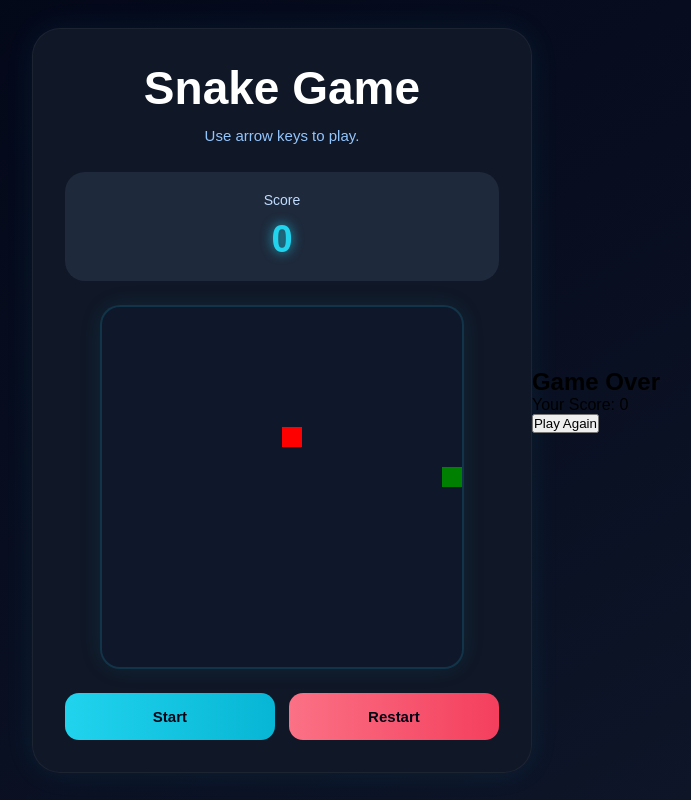
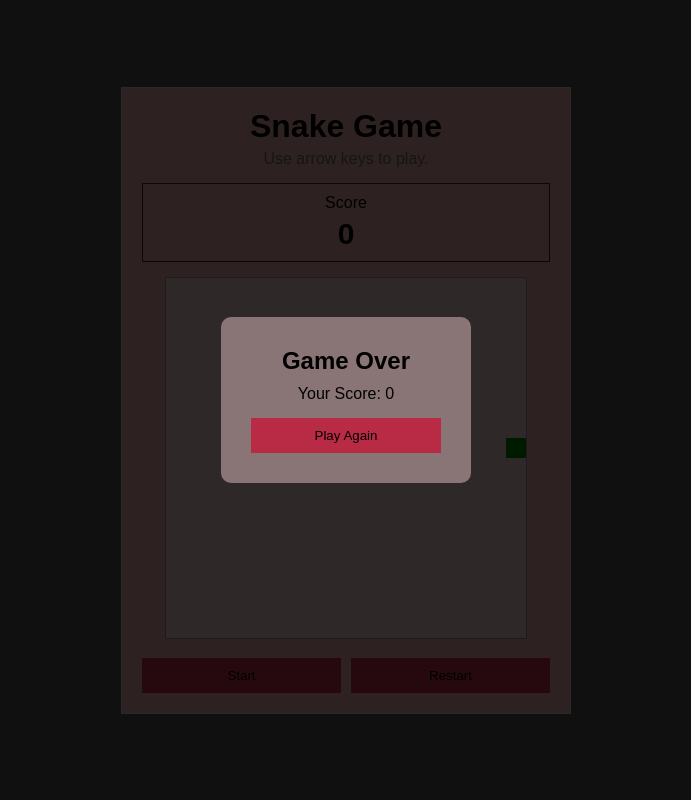
Before and after one commit to juny62017/neon-snake-game, a plain HTML site: page index.html in a window 1280 px wide. Both pictures are taken after a click on the button "Start". Shown: the whole page, without its empty margins (294-985 px from the left). Drawn offline with Linux system fonts and the light colour scheme.

Commit message:
new css
Updated styles for the main layout and game elements.

```diff
--- a/style.css
+++ b/style.css
@@ -1,127 +1,110 @@
-* {
-    margin: 0;
-    padding: 0;
-    box-sizing: border-box;
-    font-family: Arial, sans-serif;
+*{
+    margin:0;
+    padding:0;
+    box-sizing:border-box;
+    font-family:Arial,sans-serif;
 }
 
-body {
-    min-height: 100vh;
-    background: linear-gradient(to bottom right, #020617, #0f172a);
-    display: flex;
-    align-items: center;
-    justify-content: center;
-    padding: 20px;
+body{
+    background:#575151;
+    min-height:100vh;
+    display:flex;
+    justify-content:center;
+    align-items:center;
 }
 
-.main-box {
-    width: 100%;
-    max-width: 500px;
-    background: rgba(17, 24, 39, 0.96);
-    border-radius: 28px;
-    padding: 32px;
-    border: 1px solid rgba(255, 255, 255, 0.05);
-    box-shadow: 0 0 30px rgba(34, 211, 238, 0.08);
+.main-box{
+    width:450px;
+    background:rgb(229, 164, 164);
+    border:1px solid #cccccc;
+    padding:20px;
 }
 
-.top-section {
-    text-align: center;
-    margin-bottom: 28px;
+.top-section{
+    text-align:center;
+    margin-bottom:15px;
 }
 
-h1 {
-    color: white;
-    font-size: 46px;
-    margin-bottom: 12px;
+h1{
+    margin-bottom:5px;
 }
 
-.game-info {
-    color: #93c5fd;
-    font-size: 15px;
+.game-info{
+    color:#666;
 }
 
-.score-area {
-    margin-bottom: 24px;
+.score-area{
+    margin-bottom:15px;
 }
 
-.score-card {
-    background: #1e293b;
-    padding: 20px;
-    border-radius: 20px;
-    text-align: center;
+.score-card{
+    border:1px solid #352727;
+    padding:10px;
+    text-align:center;
 }
 
-.score-label {
-    color: #bfdbfe;
-    font-size: 14px;
-    margin-bottom: 10px;
+.score-label{
+    margin-bottom:5px;
 }
 
-.score-number {
-    color: #22d3ee;
-    font-size: 38px;
-    text-shadow: 0 0 12px rgba(34, 211, 238, 0.8);
+.score-number{
+    font-size:30px;
 }
 
-.game-area {
-    display: flex;
-    justify-content: center;
+.game-area{
+    text-align:center;
 }
 
-#gameCanvas {
-    background: #0f172a;
-    border-radius: 20px;
-    border: 2px solid rgba(34, 211, 238, 0.15);
-    box-shadow: 0 0 25px rgba(34, 211, 238, 0.08);
+#gameCanvas{
+    background:rgb(233, 201, 201);
+    border:1px solid #968a8a;
 }
 
-.button-area {
-    margin-top: 24px;
-    display: flex;
-    gap: 14px;
+.button-area{
+    margin-top:15px;
+    display:flex;
+    gap:10px;
 }
 
-.start-btn,
-.restart-btn {
-    flex: 1;
-    padding: 15px;
-    border: none;
-    border-radius: 14px;
-    color: #020617;
-    font-size: 15px;
-    font-weight: bold;
-    cursor: pointer;
+button{
+    flex:1;
+    padding:10px;
+    border:none;
+    background:#b92b45;
+    color:rgb(0, 0, 0);
+    cursor:pointer;
 }
 
-.start-btn {
-    background: linear-gradient(to right, #22d3ee, #06b6d4);
+button:hover{
+    background:#434b54;
 }
 
-.restart-btn {
-    background: linear-gradient(to right, #fb7185, #f43f5e);
+
+.game-over{
+    position:fixed;
+    top:0;
+    left:0;
+    width:100%;
+    height:100%;
+    background:rgba(0,0,0,0.8);
+    display:none;
+    justify-content:center;
+    align-items:center;
 }
 
-.start-btn:hover,
-.restart-btn:hover {
-    opacity: 0.95;
-    transform: translateY(-2px);
+.game-over-box{
+    background:rgb(137, 117, 117);
+    padding:30px;
+    text-align:center;
+    border-radius:10px;
+    width:250px;
 }
 
-@media (max-width: 500px) {
-    .main-box {
-        padding: 24px;
-    }
+.game-over-box h2{
+    margin-bottom:10px;
+}
 
-    h1 {
-        font-size: 36px;
-    }
-
-    #gameCanvas {
-        width: 100%;
-        height: auto;
-    }
-
-    .button-area {
-        flex-direction: column;
-    }
+.game-over-box button{
+    margin-top:15px;
+    width:100%;
 }
```
